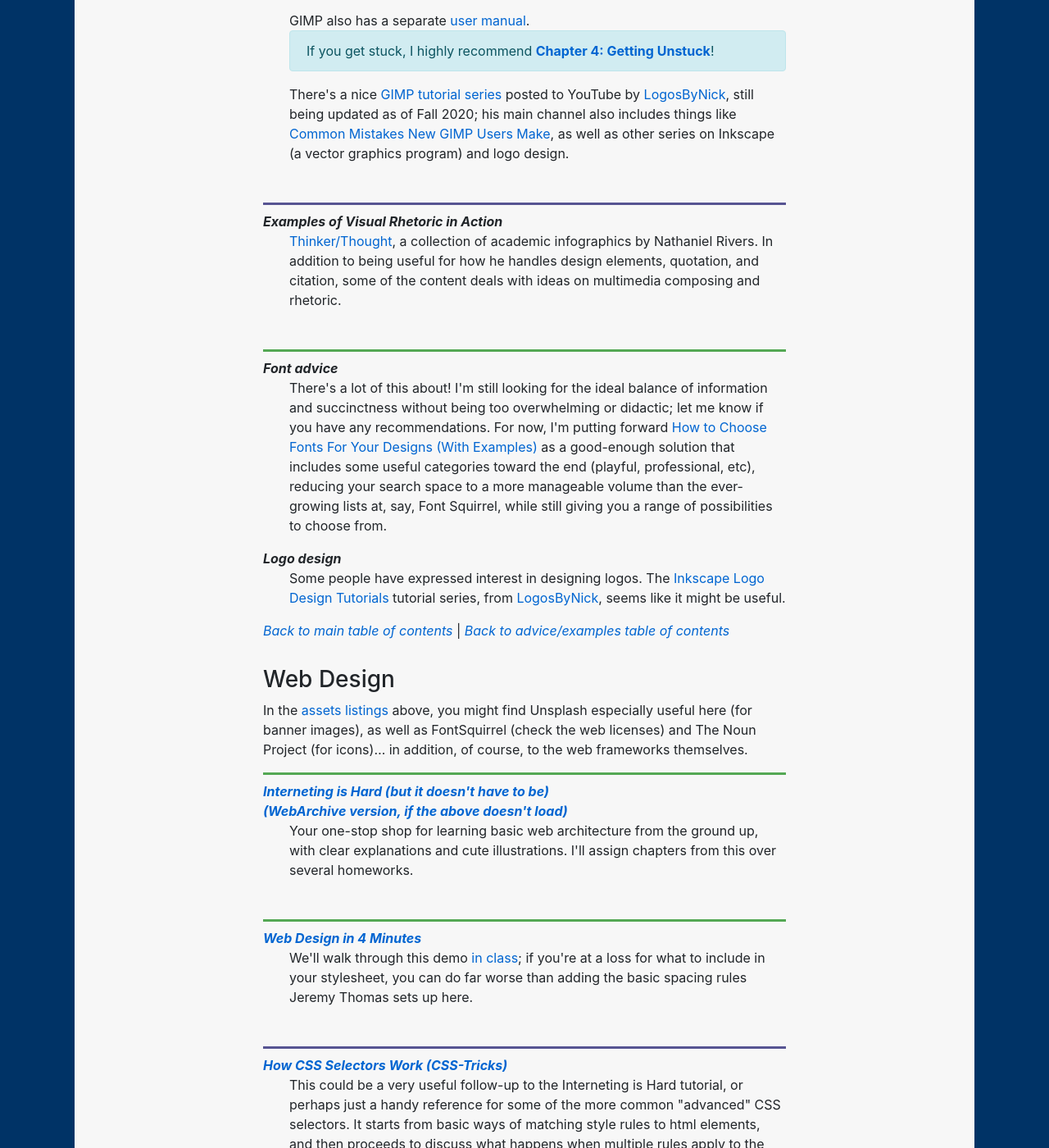
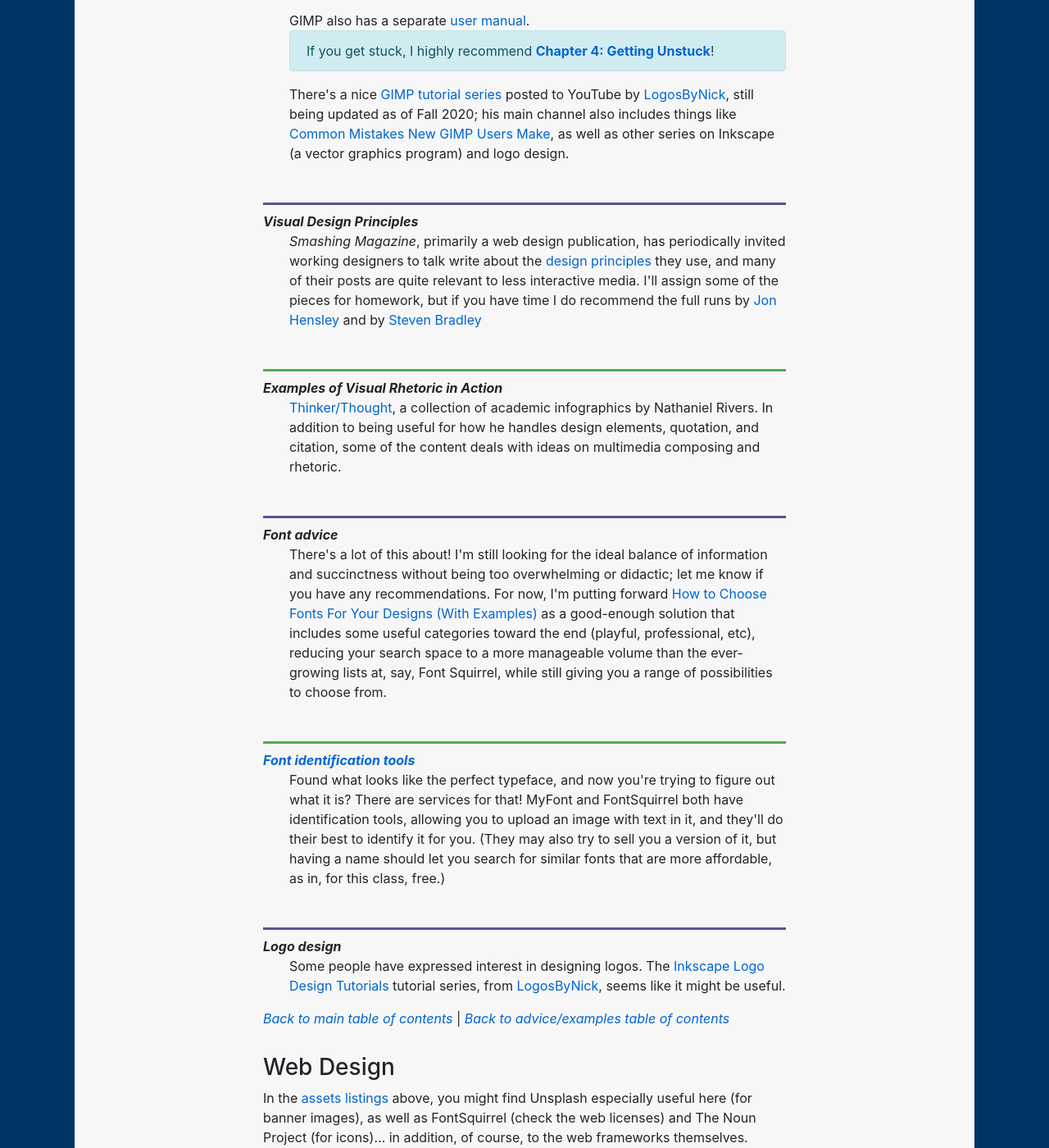
Before and after one commit to benmiller314/cdm2025spring, a Jekyll site: the page built from resources.md, in a window 1280 px wide and 1400 px high, scrolled down 15938 px. Shown: the whole window at 82% size. Built offline with Jekyll 4.4.1, drawn with Linux system fonts in a browser that asks for light colours; our own code applies the rules of GitHub Pages for plain Markdown files.

Commit message:
add visual design principles, font identification

```diff
--- a/resources.md
+++ b/resources.md
@@ -338,19 +338,21 @@ Under the <a href="#assets">assets listings</a> above, you might find FontSquirr
 </dd>
 <dd>There's a nice <a href="https://www.youtube.com/playlist?list=PLynG8gQD-n8Dl23X0o1HFu_5PmBl79niz">GIMP tutorial series</a> posted to YouTube by <a href="https://www.youtube.com/c/LogosByNick">LogosByNick</a>, still being updated as of Fall 2020; his main channel also includes things like <a href="https://www.youtube.com/watch?v=JQj7uUGl6Sk">Common Mistakes New GIMP Users Make</a>, as well as other series on Inkscape (a vector graphics program) and logo design.</dd>
 
+<dt>Visual Design Principles</dt>
+<dd><em>Smashing Magazine</em>, primarily a web design publication, has periodically invited working designers to talk write about the <a href="https://www.smashingmagazine.com/category/design-principles">design principles</a> they use, and many of their posts are quite relevant to less interactive media. I'll assign some of the pieces for homework, but if you have time I do recommend the full runs by <a href="https://www.smashingmagazine.com/2016/05/improve-your-designs-with-principles-similarity-proximity-part-1/">Jon Hensley</a> and by <a href="https://www.smashingmagazine.com/2015/06/design-principles-compositional-balance-symmetry-asymmetry/">Steven Bradley</a></dd>
+
 <dt>Examples of Visual Rhetoric in Action</dt>
 <dd><a href="https://thinkerthoughtinfo.tumblr.com/">Thinker/Thought</a>, a collection of academic infographics by Nathaniel Rivers. In addition to being useful for how he handles design elements, quotation, and citation, some of the content deals with ideas on multimedia composing and rhetoric.</dd>
 
-<!-- <dt>Visual Design Lessons</dt>
-<dd>There are lots of tutorials out there. One I've been enjoying is a series of blog posts by designer Julie Thompson on teaching middle-schoolers about principles of graphic design. You can read <a href="https://www.thetypetree.com/blog/category/graphic-design-lessons">the whole series</a> (from bottom to top), or jump to lessons on <a href="https://www.thetypetree.com/blog/graphic-design-101-positive-and-negative-space">positive and negative space</a>, ways to create visual <a href="https://www.thetypetree.com/blog/graphic-design-101-dominancehierarchy">dominance and hierarchy</a>, or <a href="https://www.thetypetree.com/blog/graphic-design-101-rhythm-and-movement">rhythm and movement</a> – even in static images. The exercises are designed for a non-digital space, but the lessons easily apply in digital realms.</dd> -->
-
 <dt>Font advice</dt>
 <dd>There's a lot of this about! I'm still looking for the ideal balance of information and succinctness without being too overwhelming or didactic; let me know if you have any recommendations. For now, I'm putting forward <a href="https://venngage.com/blog/how-to-choose-fonts/">How to Choose Fonts For Your Designs (With Examples)</a> as a good-enough solution that includes some useful categories toward the end (playful, professional, etc), reducing your search space to a more manageable volume than the ever-growing lists at, say, Font Squirrel, while still giving you a range of possibilities to choose from.</dd>
-</dl>
+
+<dt><a href="https://craftsupply.co/articles/font-finder">Font identification tools</a></dt>
+<dd>Found what looks like the perfect typeface, and now you're trying to figure out what it is? There are services for that! MyFont and FontSquirrel both have identification tools, allowing you to upload an image with text in it, and they'll do their best to identify it for you. (They may also try to sell you a version of it, but having a name should let you search for similar fonts that are more affordable, as in, for this class, free.)</dd>
 
 <dt>Logo design</dt>
 <dd>Some people have expressed interest in designing logos. The <a href="https://www.youtube.com/playlist?list=PLynG8gQD-n8DUEHPGKj3fgQUSwIYyU7dk">Inkscape Logo Design Tutorials</a> tutorial series, from <a href="https://www.youtube.com/c/LogosByNick">LogosByNick</a>, seems like it might be useful.</dd>
-
+</dl>
 
 *[Back to main table of contents](#resources-toc)* |
 *[Back to advice/examples table of contents](#advice-and-examples)*
```
